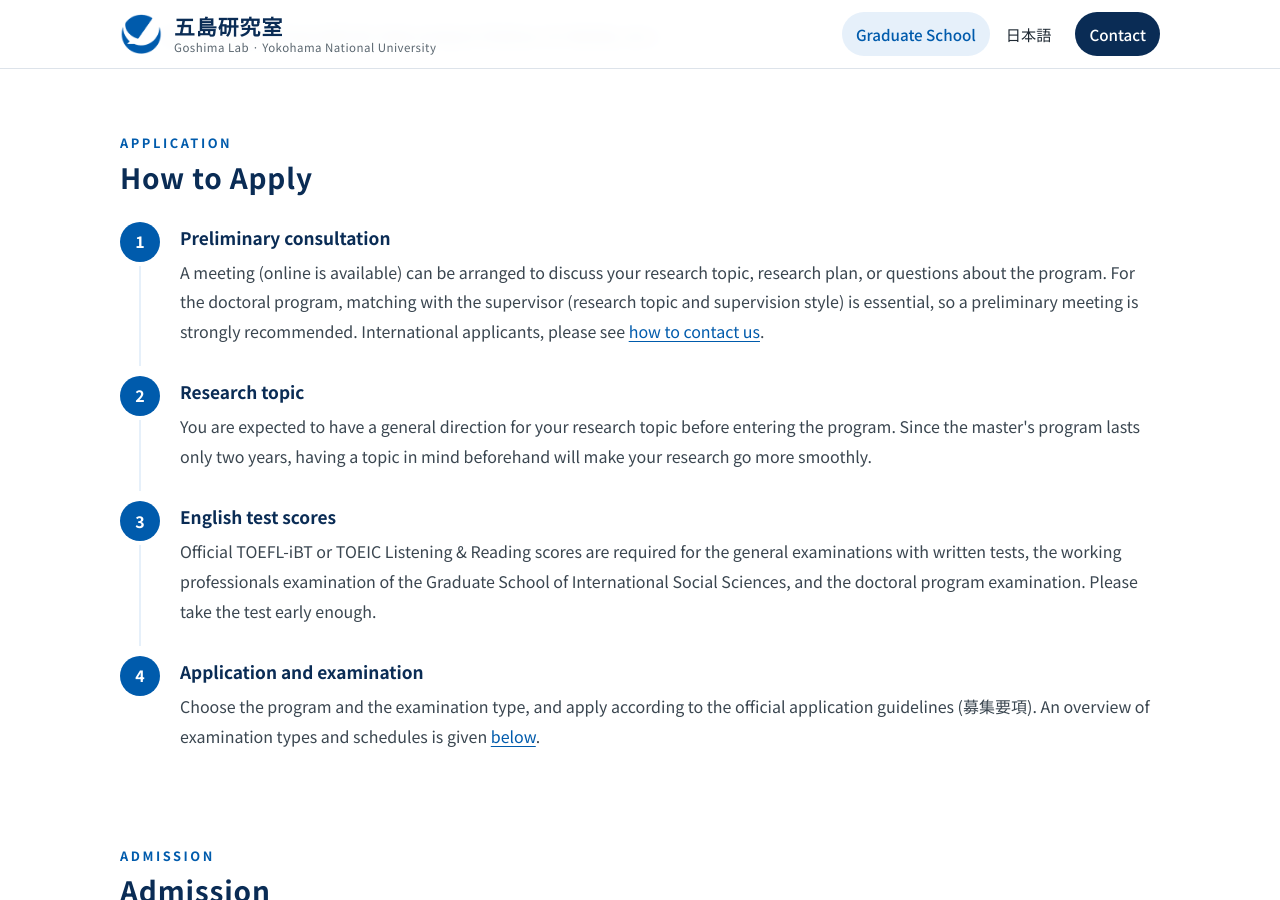
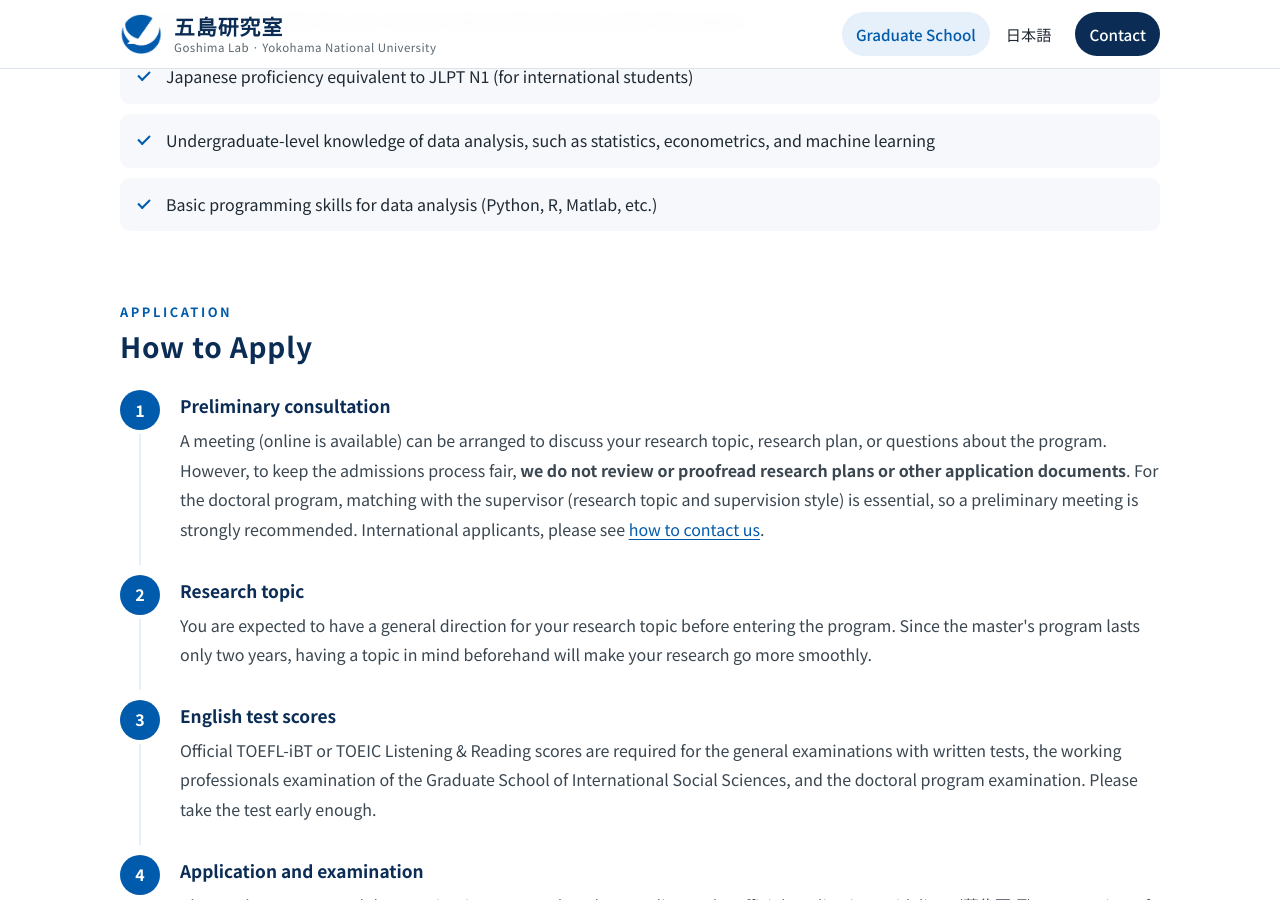
Before and after one commit to goshimalab/goshimalab-ynu-site, a Jekyll site: the page built from graduate-en.md, in a window 1280 px wide and 900 px high, scrolled down 3069 px. Built offline with Jekyll 4.4.1, drawn with Linux system fonts in a browser that asks for light colours; some of the changed text lies outside the part shown.

Commit message:
State the no-proofreading policy prominently on the English graduate page
Co-Authored-By: Claude Opus 5.5 <noreply@anthropic.com>

```diff
--- a/graduate-en.md
+++ b/graduate-en.md
@@ -31,6 +31,11 @@ The Goshima Lab welcomes students who are eager to conduct research in **Finance
 <div class="callout">
   <p class="callout-title">Japanese language requirement</p>
   <p>Coursework in the graduate programs is conducted in <strong>Japanese</strong>. International students who wish to join this lab are therefore required to have Japanese proficiency equivalent to <strong>JLPT N1</strong> at the time of the entrance examination. What matters is your actual proficiency; a JLPT certificate itself is not required.</p>
+</div>
+
+<div class="callout">
+  <p class="callout-title">We do not proofread application documents</p>
+  <p>To keep the admissions process fair, we <strong>do not review, proofread, or pre-check research plans or any other application documents</strong>. We are happy to discuss the direction of your research topic and its fit with the lab in a preliminary meeting.</p>
 </div>
 
 <h2><span class="en">Research Training</span>Research Supervision</h2>
@@ -127,7 +132,7 @@ Your previous faculty or graduate school does not matter, but the following are
 <h2 id="flow"><span class="en">Application</span>How to Apply</h2>
 
 <ol class="steps">
-  <li><h3>Preliminary consultation</h3><p>A meeting (online is available) can be arranged to discuss your research topic, research plan, or questions about the program. For the doctoral program, matching with the supervisor (research topic and supervision style) is essential, so a preliminary meeting is strongly recommended. International applicants, please see <a href="#inquiry">how to contact us</a>.</p></li>
+  <li><h3>Preliminary consultation</h3><p>A meeting (online is available) can be arranged to discuss your research topic, research plan, or questions about the program. However, to keep the admissions process fair, <strong>we do not review or proofread research plans or other application documents</strong>. For the doctoral program, matching with the supervisor (research topic and supervision style) is essential, so a preliminary meeting is strongly recommended. International applicants, please see <a href="#inquiry">how to contact us</a>.</p></li>
   <li><h3>Research topic</h3><p>You are expected to have a general direction for your research topic before entering the program. Since the master's program lasts only two years, having a topic in mind beforehand will make your research go more smoothly.</p></li>
   <li><h3>English test scores</h3><p>Official TOEFL-iBT or TOEIC Listening &amp; Reading scores are required for the general examinations with written tests, the working professionals examination of the Graduate School of International Social Sciences, and the doctoral program examination. Please take the test early enough.</p></li>
   <li><h3>Application and examination</h3><p>Choose the program and the examination type, and apply according to the official application guidelines (募集要項). An overview of examination types and schedules is given <a href="#admission">below</a>.</p></li>
```
